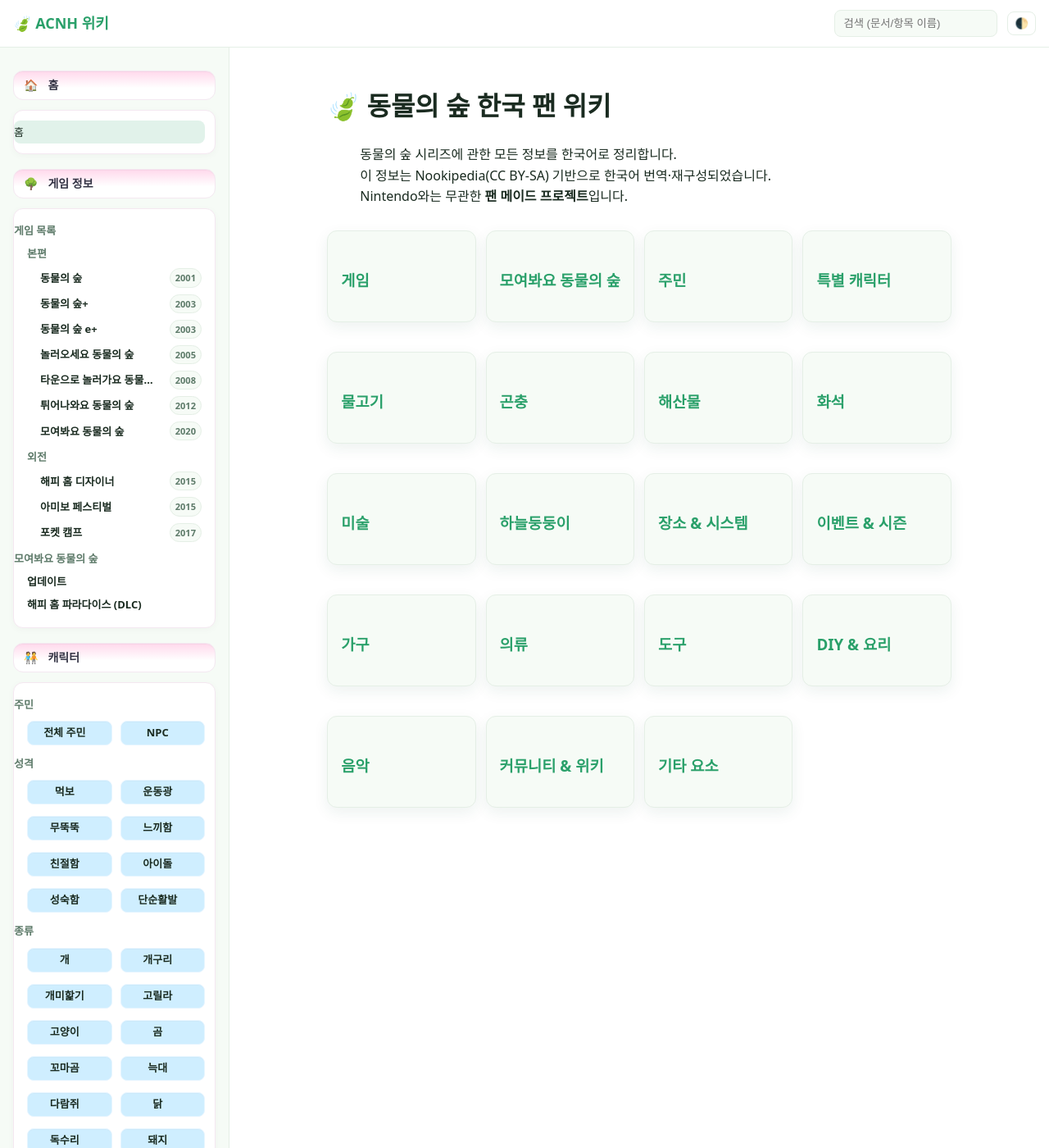
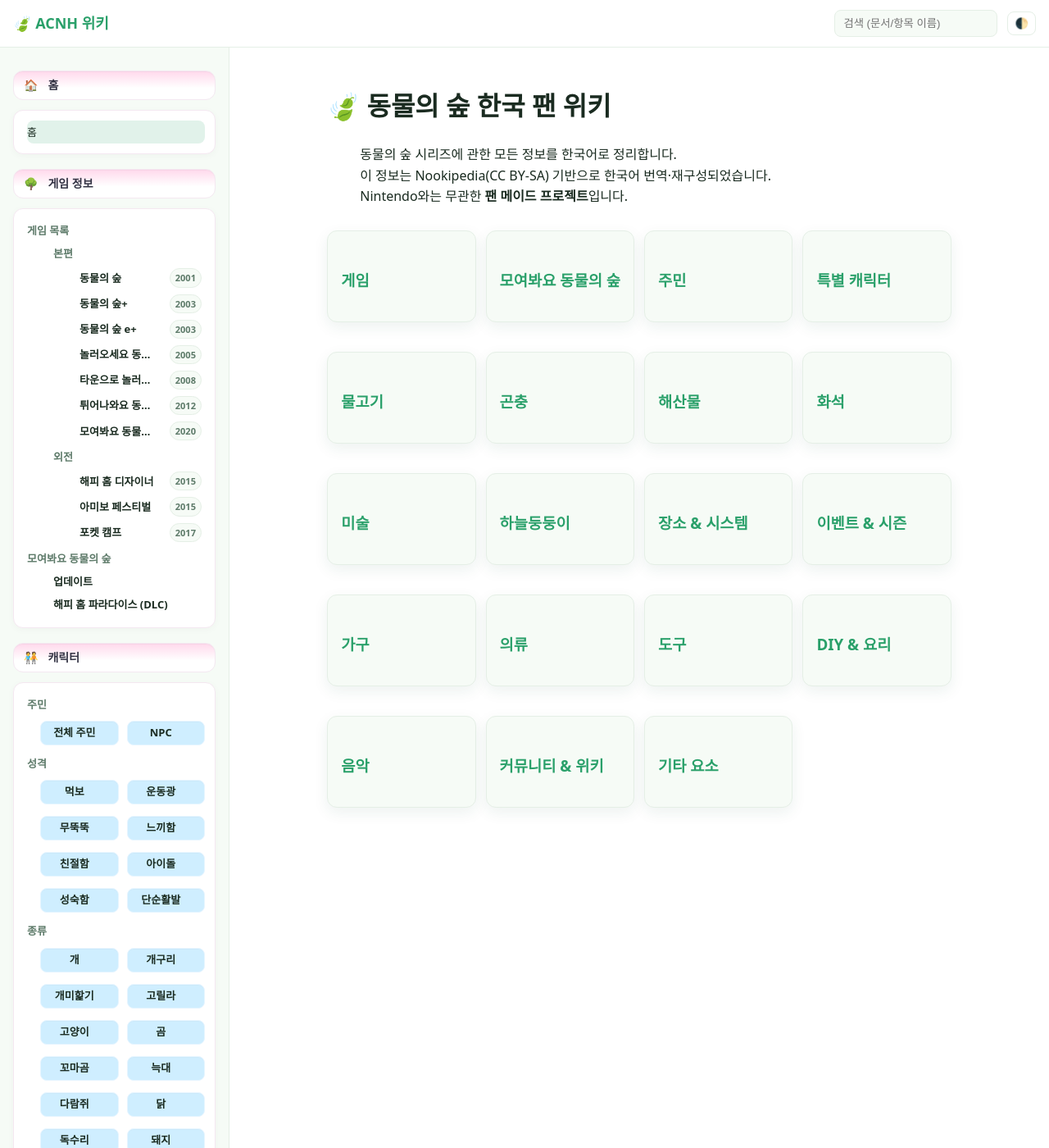
Before and after one commit to cute-bite/animal-crossing, a Jekyll site: the page built from index.md, in a window 1280 px wide and 1400 px high. Shown: the whole window at 82% size. Built offline with Jekyll 4.4.1, drawn with Linux system fonts in a browser that asks for light colours.

Commit message:
Add files via upload

```diff
--- a/assets/css/theme.css
+++ b/assets/css/theme.css
@@ -604,16 +604,4 @@
   margin-bottom: 8px;   /* 리스트 아래쪽 여백 */
 }
 
-/* === 사이드바 카드 안 목록 왼쪽 여백 복구 === */
-/* h3 다음 카드 UL과 그 안의 모든 하위 UL에 동일 여백 */
-.sidebar h3 + ul,
-.sidebar h3 + ul ul {
-  padding-left: 16px !important;   /* 14~20px 취향대로 조절 */
-}
-
-/* 그룹 라벨과 리스트 사이 간격(붙어 보일 때) */
-.sidebar .menu li:has(> ul) { margin-bottom: 6px; }
-.sidebar .menu li > ul      { margin-top: 6px; }
-
-/* 게임 목록 항목 간 세로 간격 살짝 */
-.sidebar .game-list > li { margin: 6px 0; }
+/* 리스트 기본 (구버전) */ .sidebar ul { list-style: none; margin: 4px 0 6px 0; padding: 0; } .sidebar ul li { position: relative; margin: 2px 0; padding-left: 16px; /* ← 이 들여쓰기가 문제 */ } /* 기본 불릿 제거 */ .sidebar ul li::before { content: none !important; } /* 링크: 살짝 칩 느낌의 호버 (구버전) */ .sidebar ul li a { display: inline-block; /* ← block과 충돌 */ text-decoration: none; color: var(--cute-text); padding: 2px 6px; border-radius: 8px; transition: background-color .16s ease, transform .12s ease; } .sidebar ul li a:hover { background: var(--cute-hover); transform: translateX(2px); text-decoration: none; }
```
